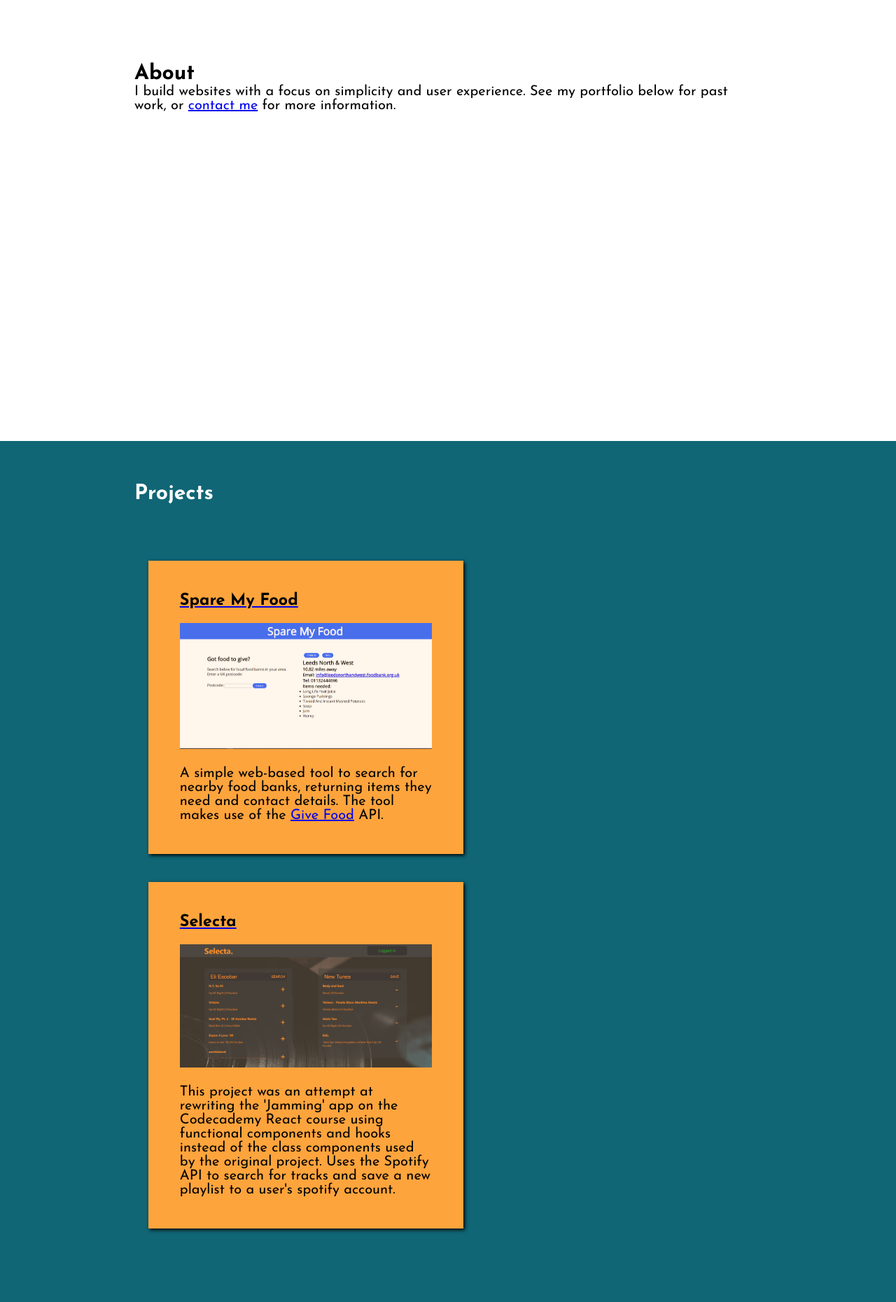
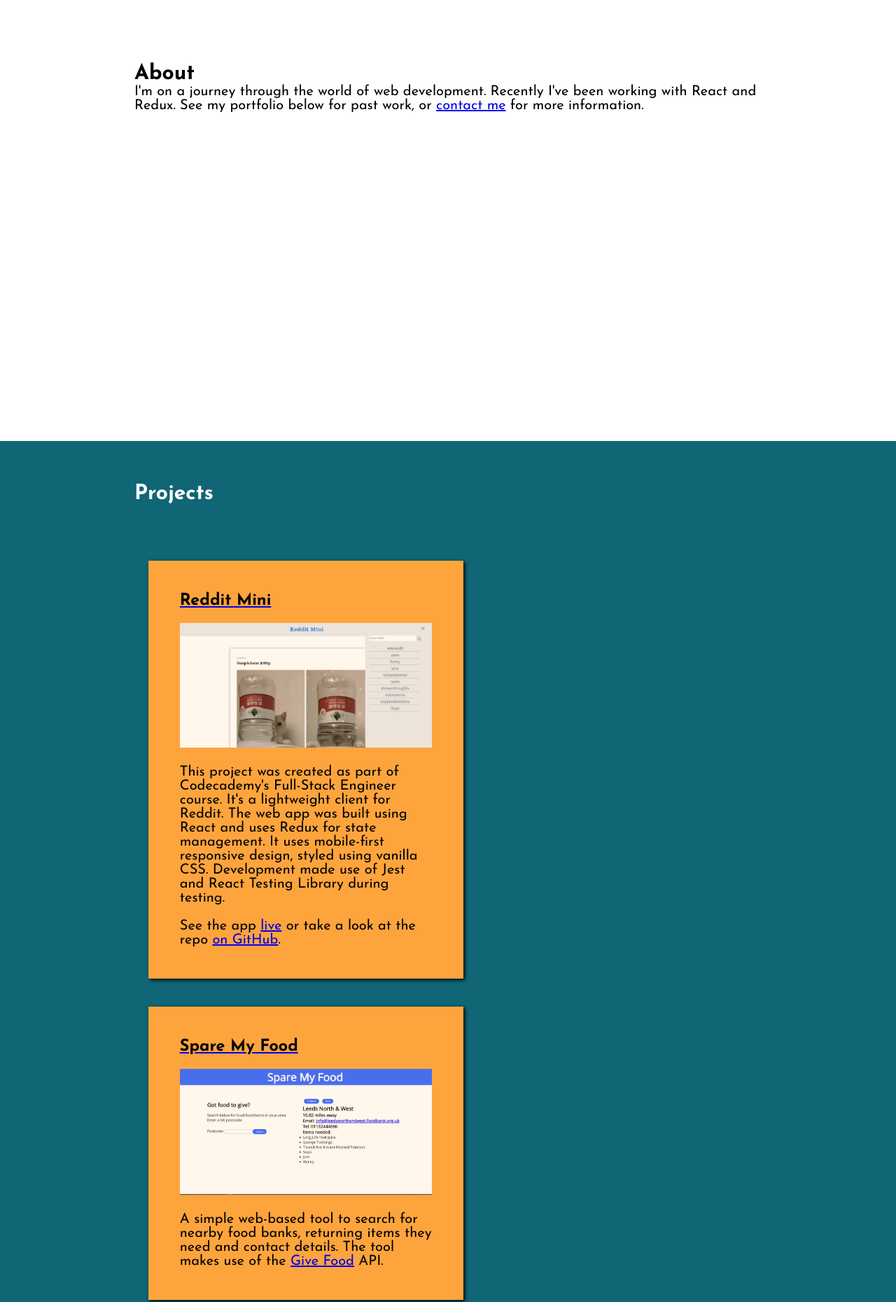
Before and after one commit to jferriday/jferriday.github.io, a plain HTML site: page index.html in a window 1280 px wide. Shown: the part 700-2560 px from the top of the page at 70% size. Drawn offline with Linux system fonts and the light colour scheme.

Commit message:
add Reddit Mini project info

```diff
--- a/index.html
+++ b/index.html
@@ -21,9 +21,8 @@
                         <i   class="fas fa-bars"></i>
                     </button>
                     <ul id="nav-bar"class="nav-list" role="navigation">
-                        <li><a href="#">Home</a></li>
-                        <li><a href="#">Projects</a></li>
-                        <li><a href="#">Contact</a></li>
+                        <li><a href="#portfolio">Projects</a></li>
+                        <li><a href="#contact">Contact</a></li>
                     </ul>
                 </nav>
 
@@ -45,7 +44,7 @@
             <section id="about-services">
                 <div class="about">
                     <h2>About</h2>
-                    <p>I build websites with a focus on simplicity and user experience. See my portfolio
+                    <p>I'm on a journey through the world of web development. Recently I've been working with React and Redux. See my portfolio
                     below for past work, or <a href="mailto:josh.ferriday@gmail.com">contact me</a> for more information.</p>
                 </div>
                 </section>
@@ -53,6 +52,20 @@
             <section id="portfolio">
                 <h2>Projects</h2>
                 <div class="container">
+                    <div class="project-container">
+                        <a href="https://reddmini.netlify.app"><h3>Reddit Mini</h3>
+                        <br>
+                        <div class="project-image">
+                        <img src="./project-info/reddmini-screen.png" alt="Reddit Mini screenshot">
+                    </div></a>
+                    <br>
+                        <p>This project was created as part of Codecademy's Full-Stack Engineer course. It's a lightweight client for Reddit.
+                            The web app was built using React and uses Redux for state management. It uses mobile-first responsive design, styled using vanilla CSS.
+                        Development made use of Jest and React Testing Library during testing.</p>
+                            <br/>
+                            <p>See the app <a href="https://reddmini.netlify.app">live</a> or take a look at the repo <a href="https://github.com/jferriday/reddit-client">on GitHub</a>.</p>
+                    </div>
+
                     <div class="project-container">
                         <a href="https://jferriday.github.io/spare-my-food/" ><h3>Spare My Food</h3>
                         <br>
@@ -77,6 +90,8 @@
                         spotify account.</p>
                     </div>
 
+
+
                 </div>
             </section>
 
```
Also changed, not shown: project-info/reddmini-screen.png (added).
